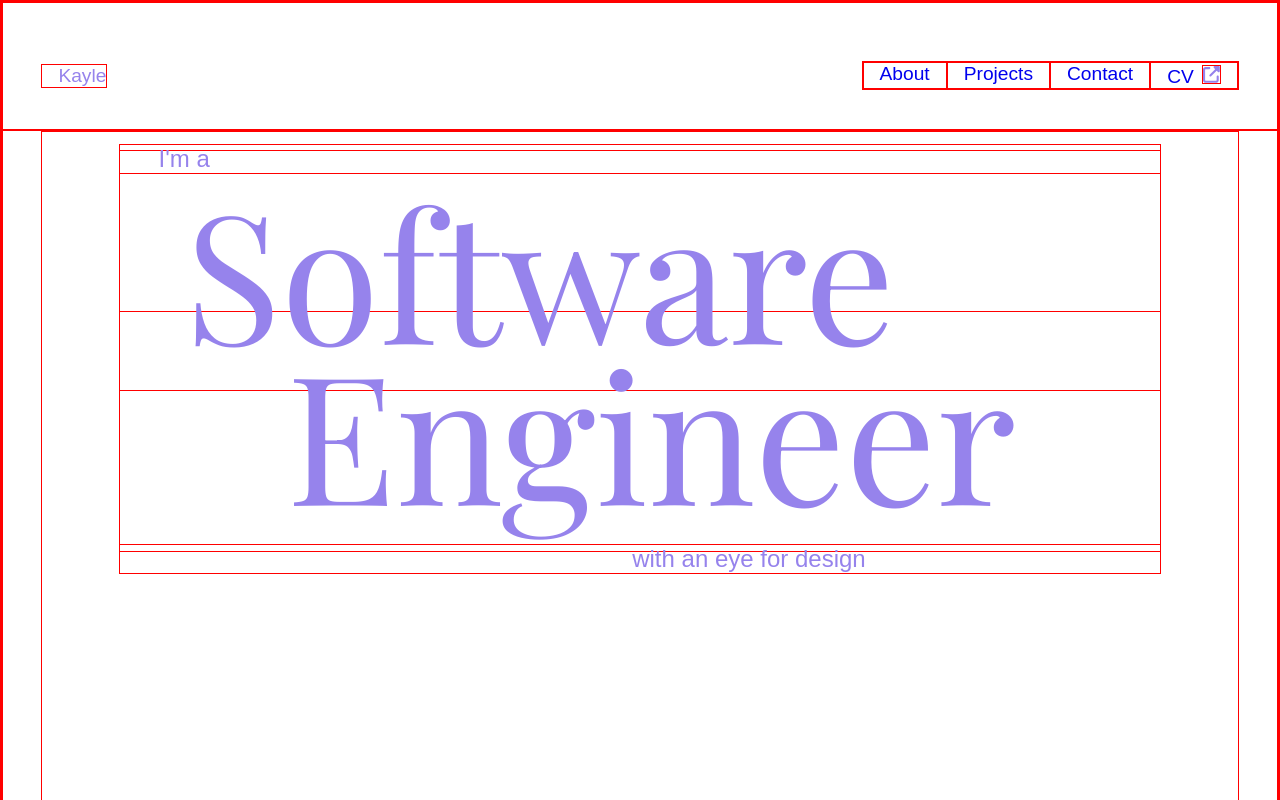
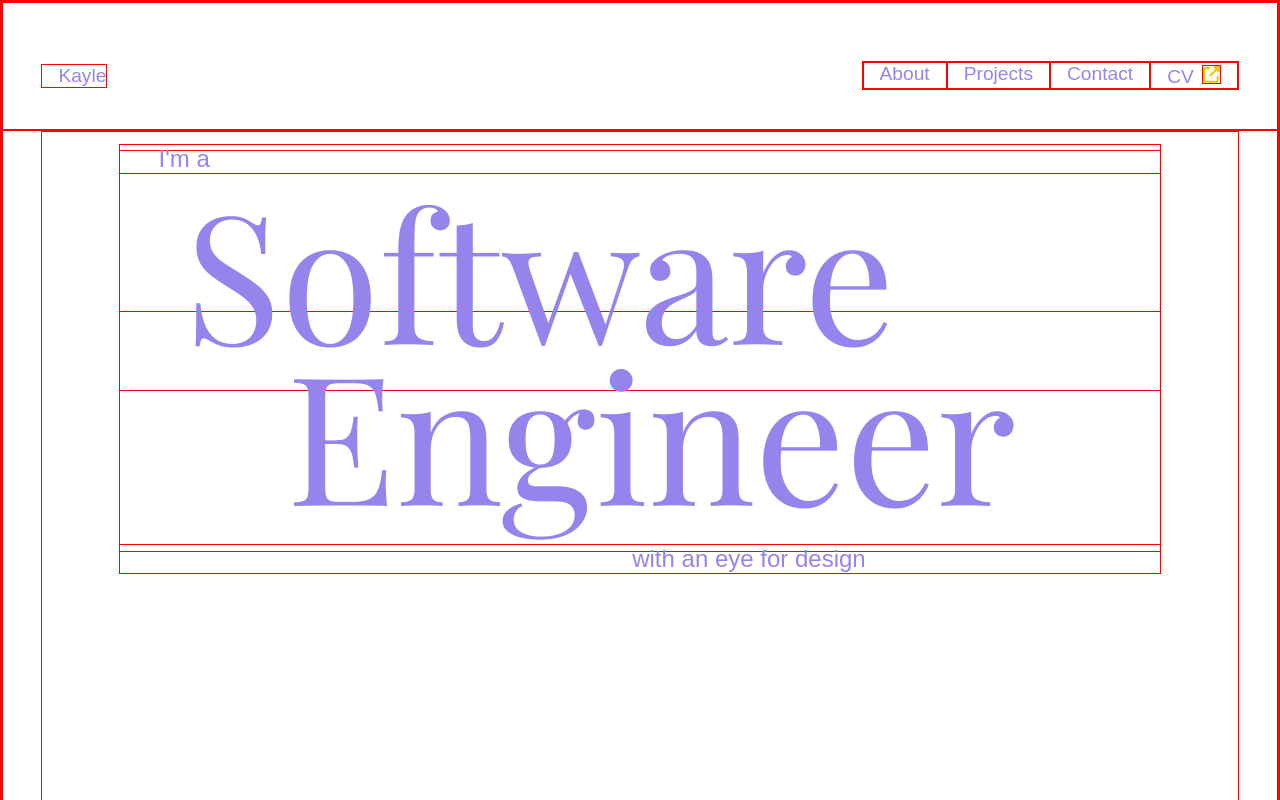
Before and after one commit to kayleriegerpatton/portfolio, a React app: page / in a window 1280 px wide. Shown: the top 800 px of the page. Built offline with nearby package versions, Linux system fonts and the light colour scheme; a web font is replaced by a local one.

Commit message:
add visited state style

```diff
--- a/src/components/Header.css
+++ b/src/components/Header.css
@@ -18,13 +18,18 @@ header {
 nav {
 	display: flex;
 }
-/* TODO: add clicked styling */
+
 nav a {
 	text-decoration: none;
 	padding: 0 16px;
+	color: var(--tropical-indigo);
+}
+
+nav a:visited {
+	color: var(--tropical-indigo);
 }
 
 .header-icon {
-	color: var(--tropical-indigo);
+	color: var(--jonquil);
 	margin: 2px 0 0 8px;
 }
```
